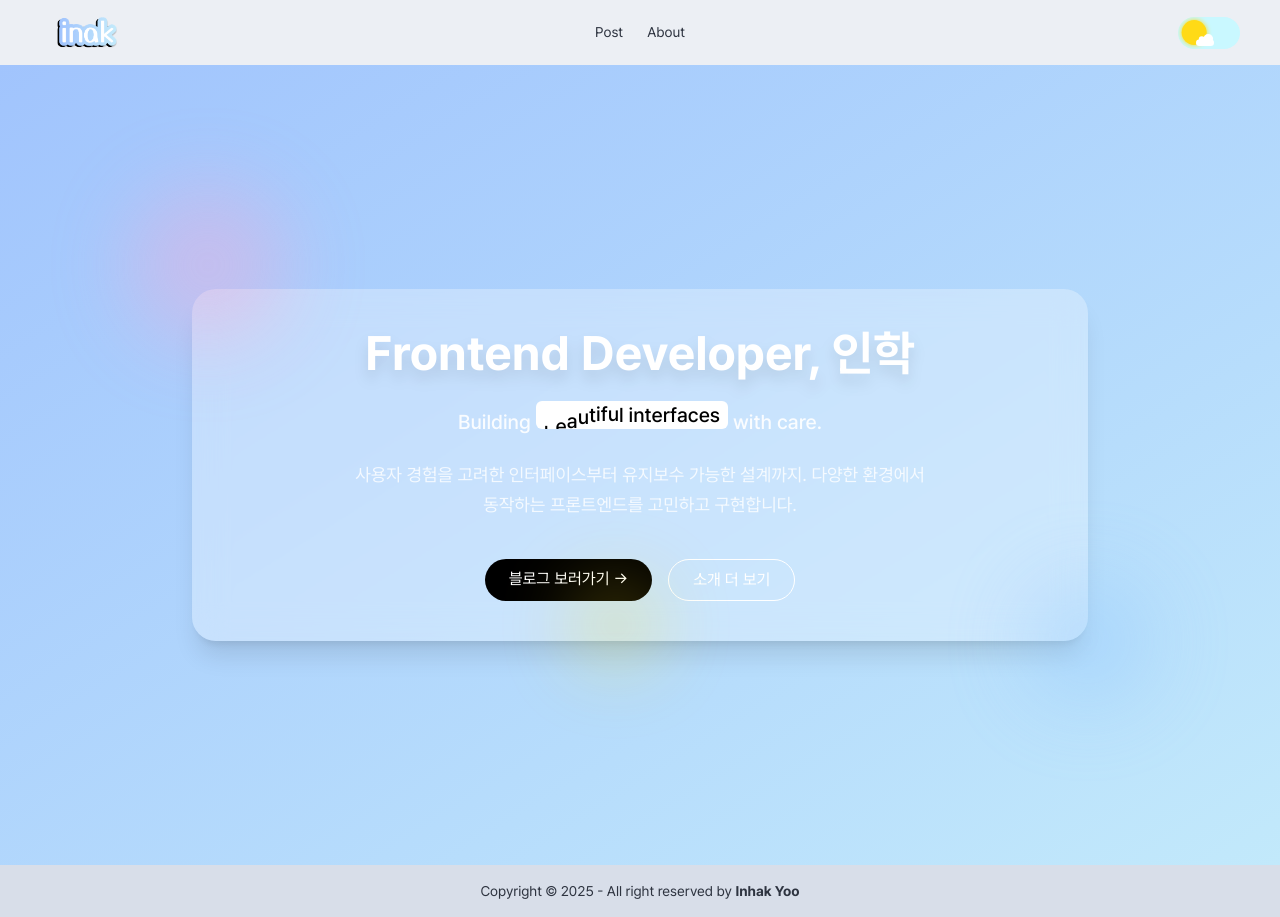
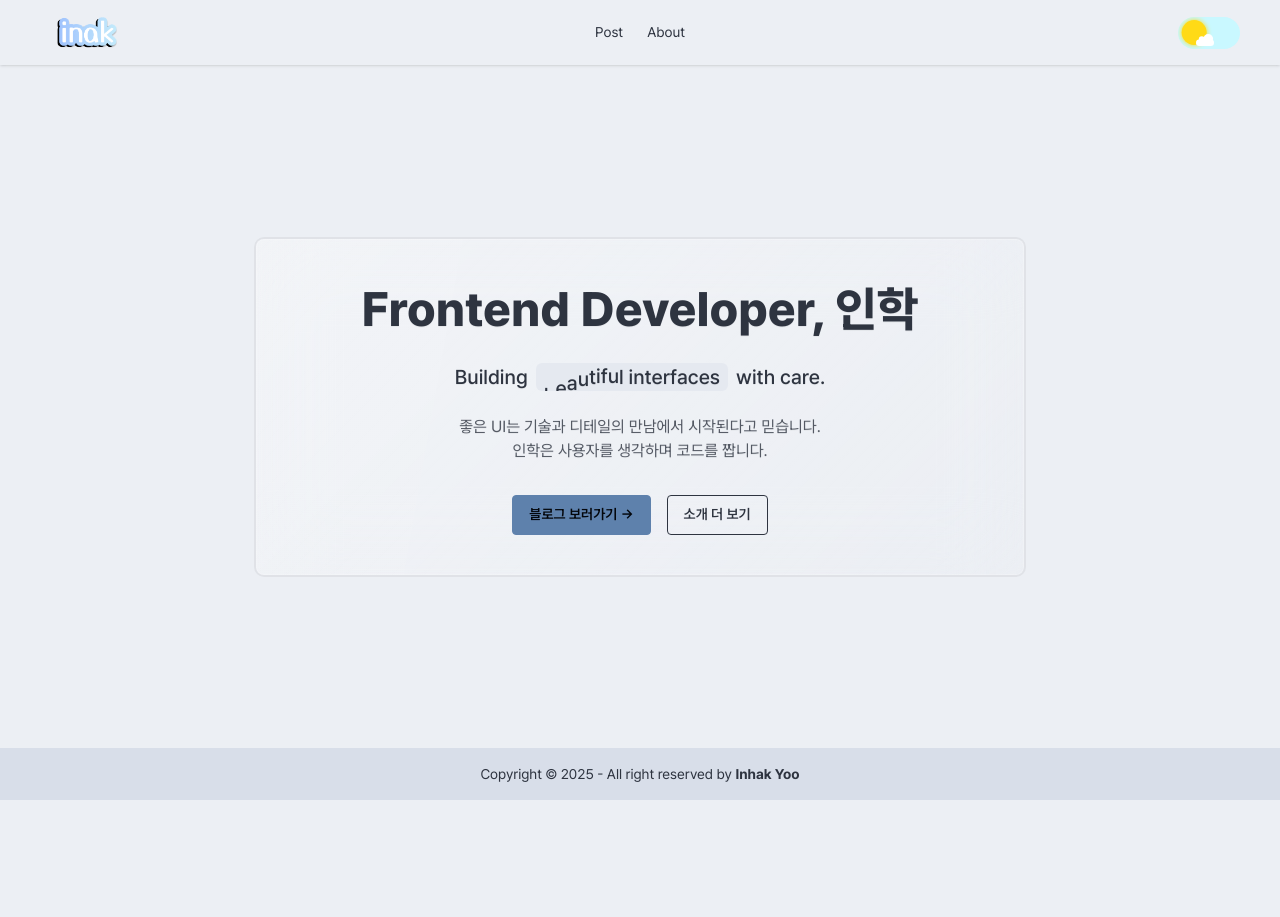
Before and after one commit to Yooinhak/inak-blog, a Next.js app: page / in a window 1280 px wide. After the commit the page ends 800 px from the top, so only its background shows below. Built offline with nearby package versions, Linux system fonts and the light colour scheme.

Commit message:
fix. landing page

```diff
--- a/src/app/page.tsx
+++ b/src/app/page.tsx
@@ -4,19 +4,19 @@ import Link from 'next/link';
 
 import RotatingText from '@components/RotatingText';
 
-export default function Main() {
+export default function Home() {
   return (
-    <main className="relative min-h-screen bg-gradient-to-br from-[#a1c4fd] to-[#c2e9fb] flex items-center justify-center px-4 py-12">
-      <div className="max-w-4xl w-full mx-auto flex flex-col items-center text-center gap-6 bg-white/30 backdrop-blur-lg rounded-3xl p-10 shadow-xl">
-        {/* Title */}
-        <h1 className="text-4xl sm:text-5xl font-bold text-white drop-shadow-xl">Frontend Developer, 인학</h1>
+    <section className="hero min-h-[calc(100vh_-_65px_-_52px)] bg-base-100">
+      <div className="hero-content text-center flex flex-col gap-6 max-w-3xl w-full glass p-10 rounded-box">
+        <h1 className="text-4xl sm:text-5xl font-extrabold text-base-content leading-tight">
+          Frontend Developer, 인학
+        </h1>
 
-        {/* Subheading with Rotating Text */}
-        <p className="text-lg sm:text-xl text-white/90 font-medium">
-          Building{' '}
+        <p className="text-lg sm:text-xl font-medium text-base-content flex gap-2 items-center">
+          Building
           <RotatingText
             texts={['accessible UIs', 'scalable systems', 'beautiful interfaces', 'performant apps', 'React projects']}
-            mainClassName="inline-block px-2 bg-white text-black rounded-md overflow-hidden"
+            mainClassName="inline-block px-2 bg-base-200 text-base-content rounded-md overflow-hidden"
             staggerFrom="last"
             initial={{ y: '100%' }}
             animate={{ y: 0 }}
@@ -25,39 +25,25 @@ export default function Main() {
             splitLevelClassName="overflow-hidden"
             transition={{ type: 'spring', damping: 30, stiffness: 400 }}
             rotationInterval={2000}
-          />{' '}
+          />
           with care.
         </p>
 
-        {/* Short description */}
-        <p className="text-white/80 max-w-xl text-base sm:text-lg leading-relaxed">
-          사용자 경험을 고려한 인터페이스부터 유지보수 가능한 설계까지. 다양한 환경에서 동작하는 프론트엔드를 고민하고
-          구현합니다.
+        <p className="text-base-content text-sm sm:text-base opacity-80">
+          좋은 UI는 기술과 디테일의 만남에서 시작된다고 믿습니다.
+          <br />
+          인학은 사용자를 생각하며 코드를 짭니다.
         </p>
 
-        {/* CTA */}
-        <div className="mt-4 flex gap-4">
-          <Link
-            href="/blog"
-            className="px-6 py-2 rounded-full bg-black text-white text-sm sm:text-base hover:bg-gray-800 transition"
-          >
+        <div className="flex flex-col sm:flex-row justify-center gap-4 pt-2">
+          <Link href="/posts" className="btn btn-primary">
             블로그 보러가기 →
           </Link>
-          <Link
-            href="/about"
-            className="px-6 py-2 rounded-full border border-white text-white text-sm sm:text-base hover:bg-white hover:text-black transition"
-          >
+          <Link href="/about" className="btn btn-outline">
             소개 더 보기
           </Link>
         </div>
       </div>
-
-      {/* Floating Blurs for visual effect */}
-      <div className="absolute inset-0 pointer-events-none z-0">
-        <div className="absolute w-40 h-40 bg-pink-300 rounded-full opacity-20 blur-2xl animate-pulse left-[10%] top-[15%]" />
-        <div className="absolute w-32 h-32 bg-blue-300 rounded-full opacity-20 blur-2xl animate-pulse right-[10%] bottom-[20%]" />
-        <div className="absolute w-20 h-20 bg-yellow-300 rounded-full opacity-20 blur-2xl animate-pulse left-[45%] bottom-[25%]" />
-      </div>
-    </main>
+    </section>
   );
 }
```
